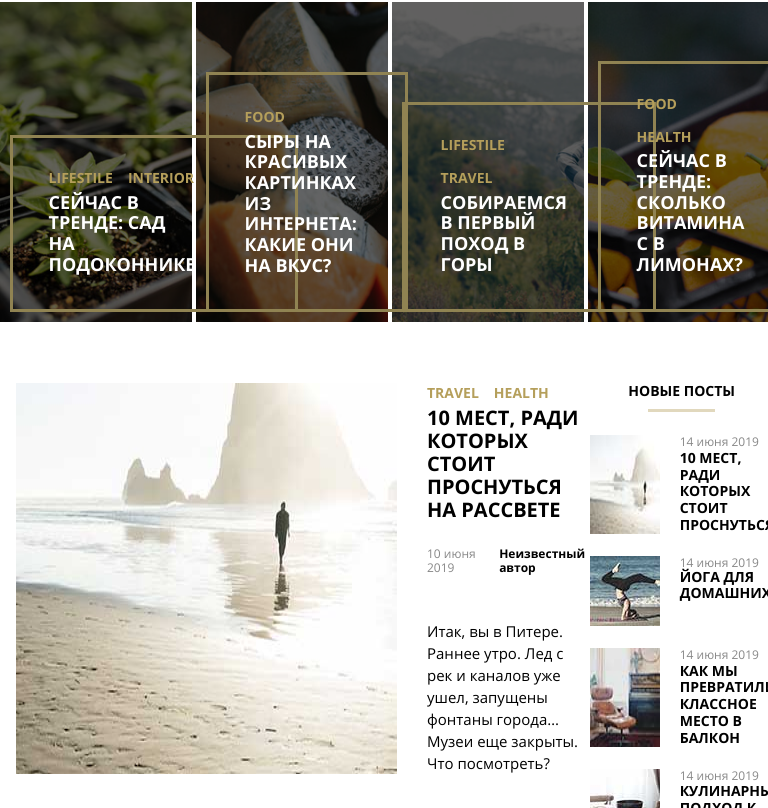
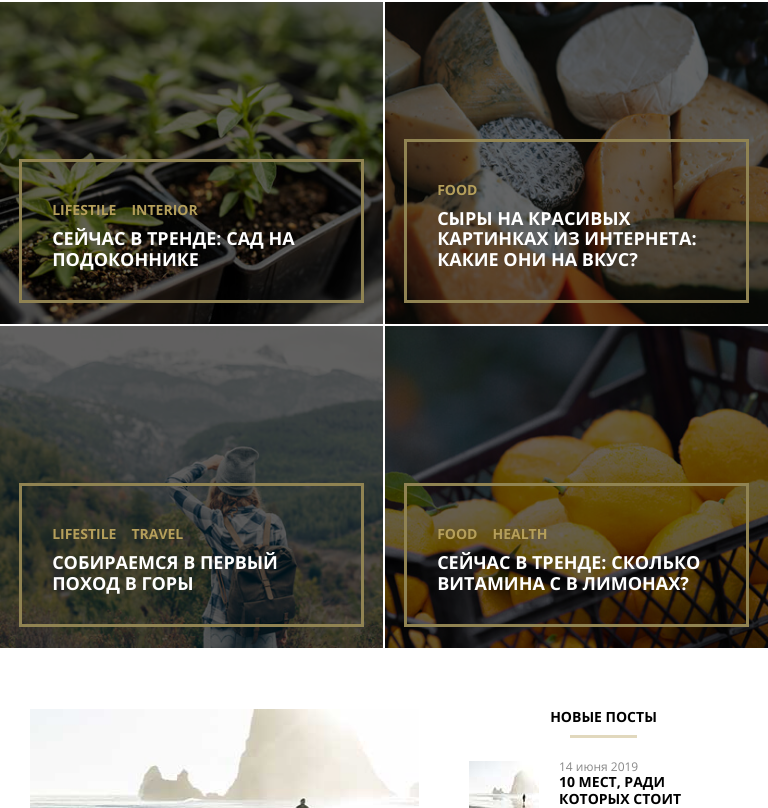
Before and after one commit to satriks/html_css_course, a plain HTML site: page index.html in a window 768 px wide. Shown: the part 572-1380 px from the top of the page. Drawn offline with Linux system fonts and the light colour scheme.

Commit message:
add tablet, orientation

```diff
--- a/css/style.css
+++ b/css/style.css
@@ -11,7 +11,7 @@
     src: url("../fonts/OpenSans-Bold.woff") format("woff");
     src: url("../fonts/OpenSans-Bold.woff2") format("woff2");
     font-weight: 700;
-    font-style: bold;
+    /*font-style: bold;*/
 }
 
 *{
@@ -318,6 +318,7 @@ h2.main-trend {
     display: flex;
     justify-content: space-around;
     flex-wrap: nowrap;
+    gap: 2px;
 }
 
 .trend-card {
@@ -329,20 +330,6 @@ h2.main-trend {
 
 }
 
-.trend-card:first-child {
-    flex: 1 1 auto;
-    margin-right: 2px;
-}
-
-.trend-card:last-child {
-    flex: 1 1 auto;
-    margin-left: 2px;
-}
-
-.trend-card:not(:first-child):not(:last-child) {
-    flex: 1 1 auto;
-    margin: 0 2px;
-}
 
 .garden {
     background-image: url("../images/trend1.jpg");
@@ -827,7 +814,7 @@ h2.main-trend {
     background-size: cover;
 }
 
-@media screen and (max-width: 641px) and (orientation: portrait) {
+@media screen and (max-width: 641px) {
     html {
         overflow-x: hidden;
     }
@@ -883,9 +870,7 @@ h2.main-trend {
         width: 100%;
         margin-bottom: 2px;
         min-height: 230px;
-    }
-    .trend-card:not(:first-child):not(:last-child) {
-        margin-bottom: 2px;
+
     }
 
     .trend-wrapper {
@@ -926,12 +911,13 @@ h2.main-trend {
         width: 100%;
         height: 3px;
         background-color: #eeeeee;
-        /*opacity: 0.4;*/
+
     }
 
     .news-title, .craft-title{
         font-size: 16px;
     }
+
     .news-meta {
         padding-top: 20px;
         padding-bottom: 20px;
@@ -955,6 +941,7 @@ h2.main-trend {
     .side:not(:last-child) {
         margin-bottom: 40px;
     }
+
     .aside-title {
         font-size: 16px;
     }
@@ -1012,3 +999,120 @@ h2.main-trend {
         padding-top: 55px;
     }
 }
+@media screen and (max-width: 641px) and (orientation: landscape) {
+
+    .trend-cards {
+        flex-flow: row wrap;
+    }
+
+    .trend-card {
+        width: 49%;
+        flex-grow: 1;
+        margin: 0;
+    }
+}
+
+@media screen and (min-width: 641px) and (max-width: 1199px) {
+    .container__menu {
+        position: fixed;
+        transform: scale(0);
+    }
+
+    .trend-cards {
+        flex-wrap: wrap;
+        justify-content: space-between;
+
+    }
+
+    .trend-card {
+        width: 49%;
+        padding-bottom: 2px;
+        flex-grow: 1;
+    }
+
+    .trend-wrapper {
+        padding: 30px;
+    }
+
+    .main {
+        padding: 0 30px;
+    }
+
+    .news-wraper {
+        width: 55%;
+    }
+
+    .sidebar-wraper {
+        width: 38%;
+    }
+
+    .news {
+        flex-flow: column wrap;
+    }
+
+    .news-content {
+        margin-left: 0;
+    }
+
+     .trend-tag {
+        margin-top: 10px;
+        margin-bottom: 10px;
+        font-size: 14px;
+    }
+
+   .news:not(:last-child):after  {
+    content: "";
+    display: block;
+    margin: 10px auto 23px auto;
+    width: 100%;
+    height: 3px;
+    background-color: #eeeeee;
+
+    }
+
+   .news {
+        margin-bottom: 15px;
+    }
+
+   .news-meta {
+        padding-top: 35px;
+        padding-bottom: 35px;
+    }
+
+    .news-text {
+        font-size: 15px;
+        line-height: 20px;
+        padding-bottom: 10px;
+    }
+
+   .news-title, .craft-title{
+        font-size: 17px;
+    }
+    .aside-tag {
+        padding: 3px 13px;
+    }
+
+    .craft-cards {
+        width: auto;
+        flex-wrap: wrap;
+        padding: 0 30px;
+    }
+
+    .craft-card {
+        width: 48%;
+    }
+
+}
+
+@media screen and (min-width: 641px) and (max-width: 1199px) and (orientation: landscape) {
+
+    .trend-cards {
+        flex-flow: row wrap;
+    }
+
+    .trend-card {
+        width: 24%;
+        flex-grow: 1;
+        margin: 0;
+    }
+}
```
